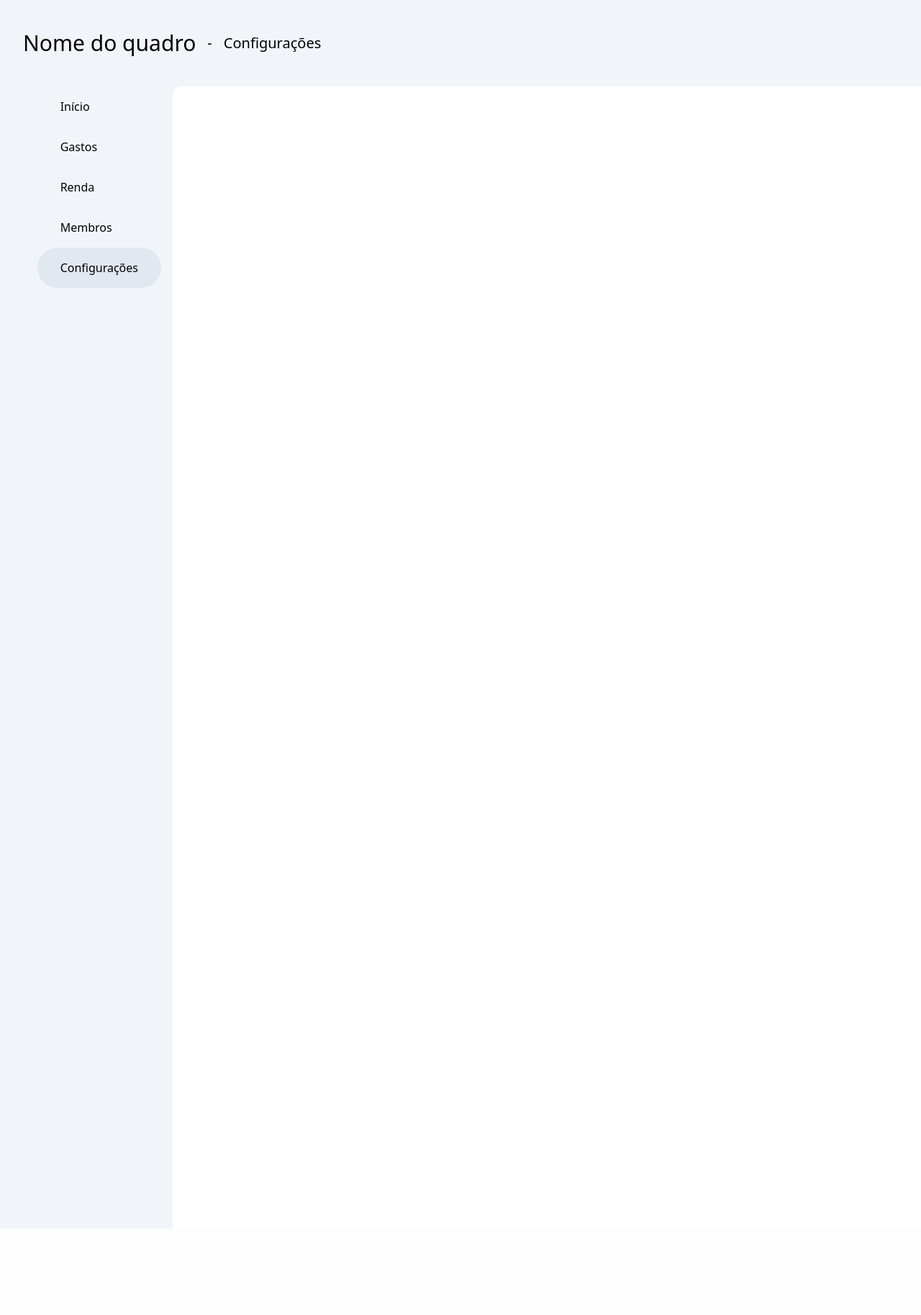
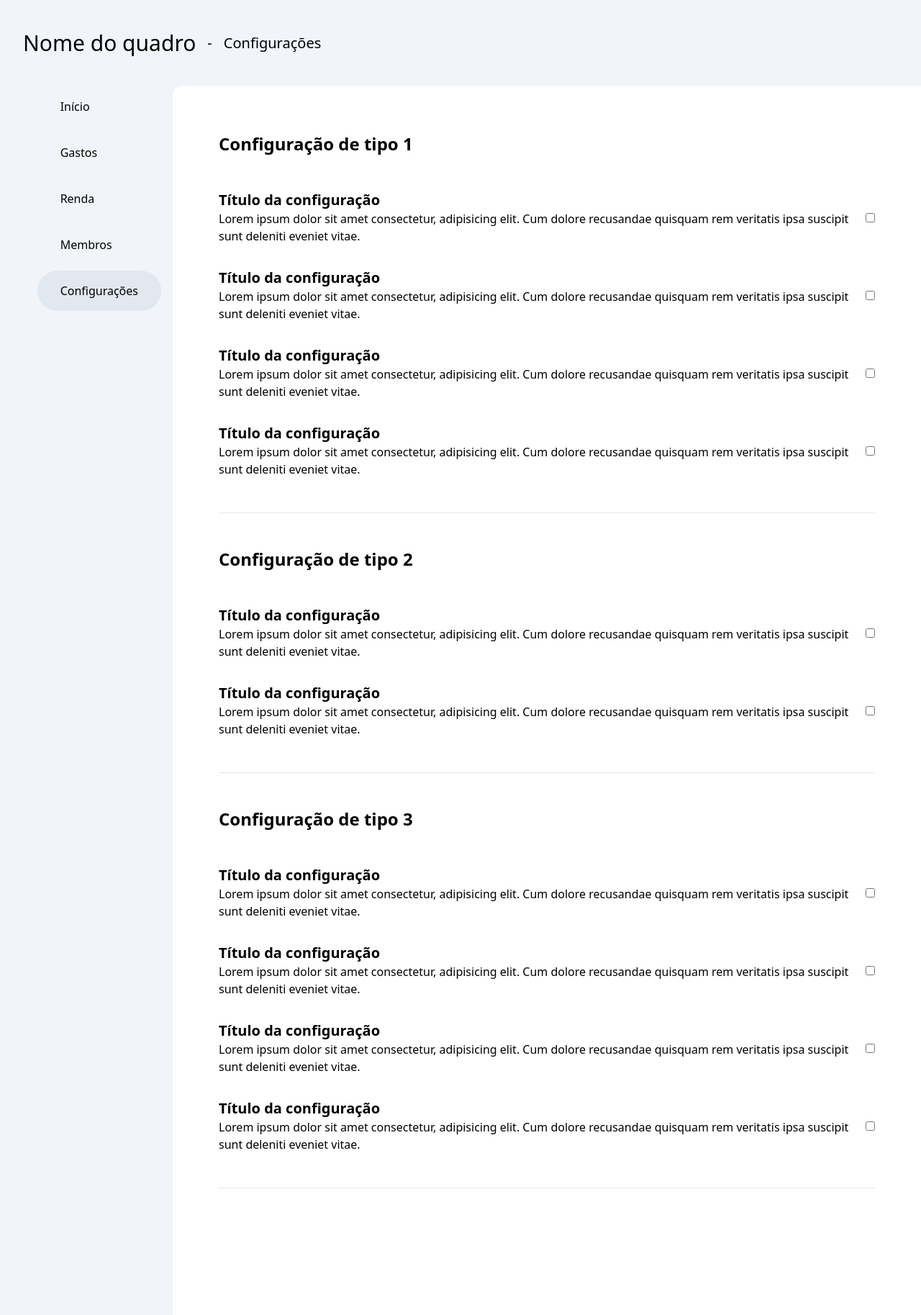
Before and after one commit to itzbigdri/projeto-integrador, a Flask app: page /quadros/quadro/configuracoes in a window 1280 px wide. Shown: the whole page at 72% size. Before the commit the page ends 400 px from the top, so only its background shows below. Run offline with Flask 3, Linux system fonts and the light colour scheme; some libraries are stand-ins or nearby versions.

Commit message:
feat: Modificações em quadroBase.html e config.html para permitir o overflow-y

```diff
--- a/templates/config.html
+++ b/templates/config.html
@@ -1,5 +1,100 @@
 {% extends "quadroBase.html" %}
 {% set section_title = "Configurações" %}
 {% block content %}
+<div class="flex flex-col items-center pb-32">
+    <section class="max-w-6xl w-full pb-4 mb-12 border-b-1 border-slate-200">
 
+        <h1 class="text-2xl font-bold mb-12">Configuração de tipo 1</h1>
+
+        <article class="flex justify-between items-center mb-8">
+            <div>
+                <h3 class="text-xl font-bold">Título da configuração</h3>
+                <p class="max-w-4xl">Lorem ipsum dolor sit amet consectetur, adipisicing elit. Cum dolore recusandae quisquam rem veritatis ipsa suscipit sunt deleniti eveniet vitae.</p>
+            </div>
+            <input type="checkbox" class="toggle" />
+        </article>
+
+        <article class="flex justify-between items-center mb-8">
+            <div>
+                <h3 class="text-xl font-bold">Título da configuração</h3>
+                <p class="max-w-4xl">Lorem ipsum dolor sit amet consectetur, adipisicing elit. Cum dolore recusandae quisquam rem veritatis ipsa suscipit sunt deleniti eveniet vitae.</p>
+            </div>
+            <input type="checkbox" class="toggle" />
+        </article>
+
+        <article class="flex justify-between items-center mb-8">
+            <div>
+                <h3 class="text-xl font-bold">Título da configuração</h3>
+                <p class="max-w-4xl">Lorem ipsum dolor sit amet consectetur, adipisicing elit. Cum dolore recusandae quisquam rem veritatis ipsa suscipit sunt deleniti eveniet vitae.</p>
+            </div>
+            <input type="checkbox" class="toggle" />
+        </article>
+
+        <article class="flex justify-between items-center mb-8">
+            <div>
+                <h3 class="text-xl font-bold">Título da configuração</h3>
+                <p class="max-w-4xl">Lorem ipsum dolor sit amet consectetur, adipisicing elit. Cum dolore recusandae quisquam rem veritatis ipsa suscipit sunt deleniti eveniet vitae.</p>
+            </div>
+            <input type="checkbox" class="toggle" />
+        </article>
+    </section>
+
+    <section class="max-w-6xl w-full pb-4 mb-12 border-b-1 border-slate-200">
+
+        <h1 class="text-2xl font-bold mb-12">Configuração de tipo 2</h1>
+
+        <article class="flex justify-between items-center mb-8">
+            <div>
+                <h3 class="text-xl font-bold">Título da configuração</h3>
+                <p class="max-w-4xl">Lorem ipsum dolor sit amet consectetur, adipisicing elit. Cum dolore recusandae quisquam rem veritatis ipsa suscipit sunt deleniti eveniet vitae.</p>
+            </div>
+            <input type="checkbox" class="toggle" />
+        </article>
+
+        <article class="flex justify-between items-center mb-8">
+            <div>
+                <h3 class="text-xl font-bold">Título da configuração</h3>
+                <p class="max-w-4xl">Lorem ipsum dolor sit amet consectetur, adipisicing elit. Cum dolore recusandae quisquam rem veritatis ipsa suscipit sunt deleniti eveniet vitae.</p>
+            </div>
+            <input type="checkbox" class="toggle" />
+        </article>
+    </section>
+
+    <section class="max-w-6xl w-full pb-4 mb-12 border-b-1 border-slate-200">
+
+        <h1 class="text-2xl font-bold mb-12">Configuração de tipo 3</h1>
+
+        <article class="flex justify-between items-center mb-8">
+            <div>
+                <h3 class="text-xl font-bold">Título da configuração</h3>
+                <p class="max-w-4xl">Lorem ipsum dolor sit amet consectetur, adipisicing elit. Cum dolore recusandae quisquam rem veritatis ipsa suscipit sunt deleniti eveniet vitae.</p>
+            </div>
+            <input type="checkbox" class="toggle" />
+        </article>
+
+        <article class="flex justify-between items-center mb-8">
+            <div>
+                <h3 class="text-xl font-bold">Título da configuração</h3>
+                <p class="max-w-4xl">Lorem ipsum dolor sit amet consectetur, adipisicing elit. Cum dolore recusandae quisquam rem veritatis ipsa suscipit sunt deleniti eveniet vitae.</p>
+            </div>
+            <input type="checkbox" class="toggle" />
+        </article>
+
+        <article class="flex justify-between items-center mb-8">
+            <div>
+                <h3 class="text-xl font-bold">Título da configuração</h3>
+                <p class="max-w-4xl">Lorem ipsum dolor sit amet consectetur, adipisicing elit. Cum dolore recusandae quisquam rem veritatis ipsa suscipit sunt deleniti eveniet vitae.</p>
+            </div>
+            <input type="checkbox" class="toggle" />
+        </article>
+
+        <article class="flex justify-between items-center mb-8">
+            <div>
+                <h3 class="text-xl font-bold">Título da configuração</h3>
+                <p class="max-w-4xl">Lorem ipsum dolor sit amet consectetur, adipisicing elit. Cum dolore recusandae quisquam rem veritatis ipsa suscipit sunt deleniti eveniet vitae.</p>
+            </div>
+            <input type="checkbox" class="toggle" />
+        </article>
+    </section>
+</div>
 {% endblock %}
--- a/templates/quadroBase.html
+++ b/templates/quadroBase.html
@@ -7,17 +7,17 @@
         <link href="https://cdn.jsdelivr.net/npm/daisyui@5" rel="stylesheet" type="text/css" />
     <script src="https://cdn.jsdelivr.net/npm/@tailwindcss/browser@4"></script>
 </head>
-<body class="bg-slate-100 flex flex-col h-screen">
+<body class="bg-slate-100 flex flex-col max-h-screen h-auto overflow-hidden">
 
     <!-- Header  -->
-    <header class="bg-slate-100 flex items-center gap-4 p-8 basis-30">
+    <header class="bg-slate-100 flex items-center gap-4 p-8 min-h-30">
         <a class="text-3xl" href="/quadros">Nome do quadro</a>
         <p class="text-xl">-</p>
         <h3 class="text-xl">{{ section_title }}</h3>
     </header>
-    <main class="grow flex">
+    <main class="h-screen flex">
         <aside class="bg-slate-100 basis-60 flex justify-end pe-4">
-            <nav class="flex flex-col">
+            <nav class="flex flex-col gap-2">
                 <a href="/quadros/quadro"
                 class="px-8 py-4 rounded-full {% if secao==1 %}bg-slate-200 hover:bg-slate-300{% else %}hover:bg-slate-200{% endif %}">Início</a>
                 <a href="/quadros/quadro/gastos"
@@ -30,7 +30,7 @@
                 class="px-8 py-4 rounded-full {% if secao==5 %}bg-slate-200 hover:bg-slate-300{% else %}hover:bg-slate-200{% endif %}">Configurações</a>
             </nav>
         </aside>
-        <section class="bg-white rounded-tl-xl grow-1 ps-16 pt-16">
+        <section class="bg-white rounded-tl-xl grow-1 px-16 pt-16 max-h-screen overflow-y-auto">
             {% block content %}
             {% endblock %}
         </section>
```
